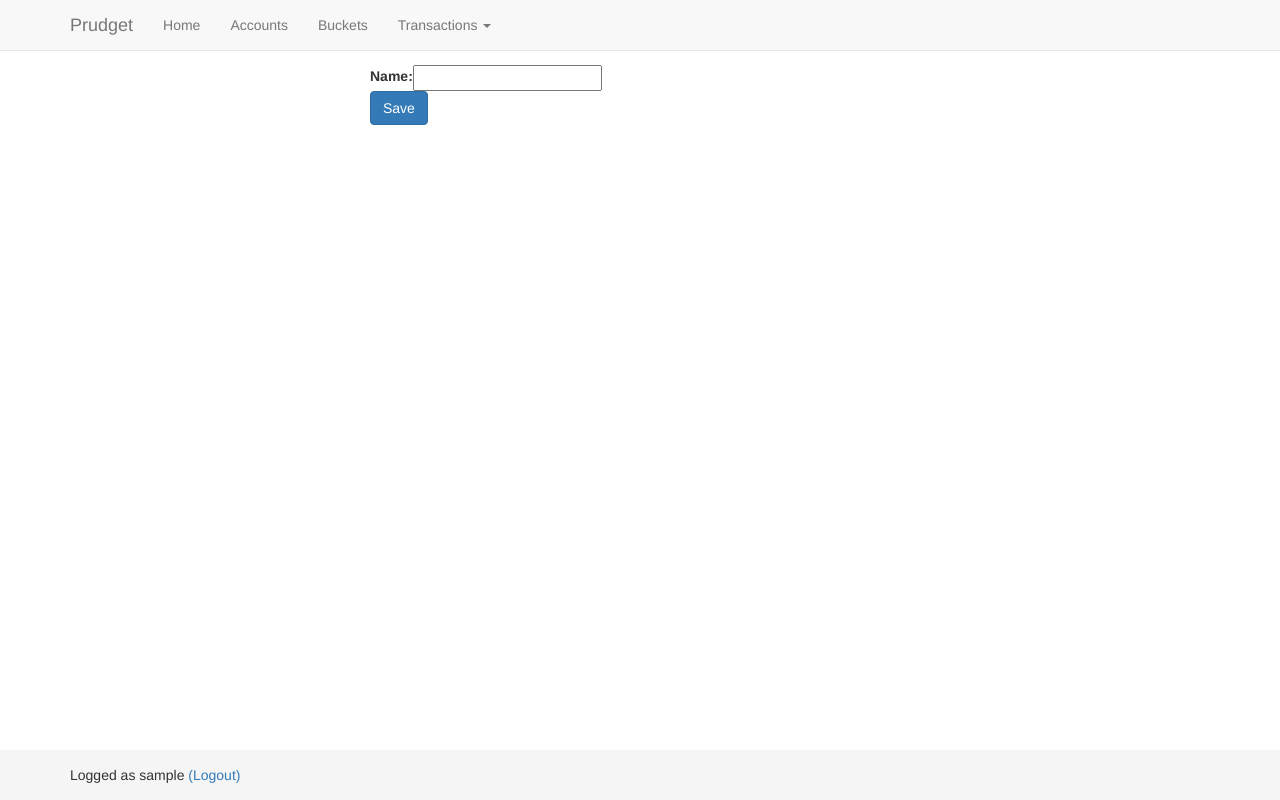
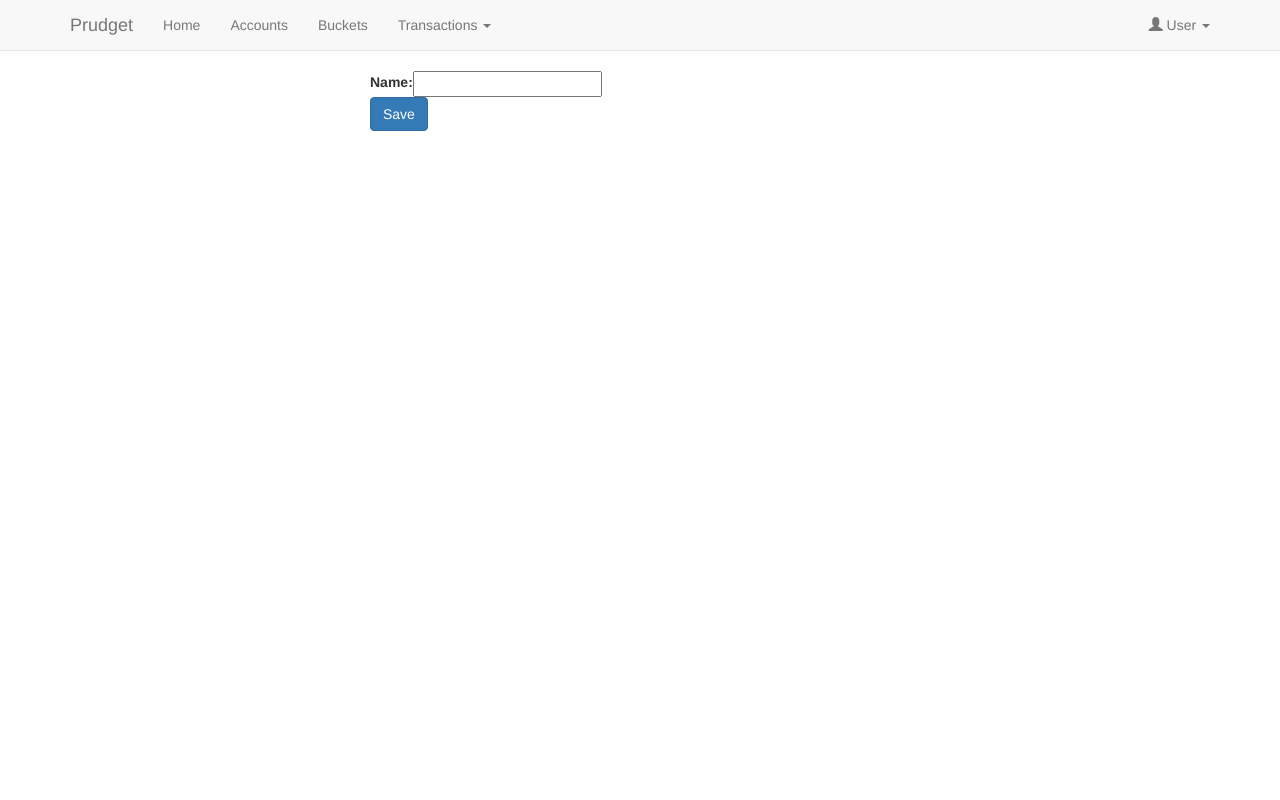
Before and after one commit to thyagostall/prudget, a Django app: page /bucket/ in a window 1280 px wide. Run offline with Django 3.2, Linux system fonts and the light colour scheme; the visitor is signed in with stand-in values (Sample User, id 1); some libraries are stand-ins or nearby versions.

Commit message:
Push logout to the navbar

```diff
--- a/templates/base.html
+++ b/templates/base.html
@@ -17,7 +17,7 @@
 <body>
 
 {% if not user.is_anonymous %}
-    <nav class="navbar navbar-default navbar-fixed-top">
+    <nav class="navbar navbar-default navbar-static-top">
         <div class="container">
             <div class="navbar-header">
                 <button type="button" class="navbar-toggle collapsed" data-toggle="collapse"
@@ -49,6 +49,16 @@
                         </ul>
                     </li>
                 </ul>
+
+                <ul class="nav navbar-nav navbar-right">
+                    <li class="dropdown">
+                        <a href="#" class="dropdown-toggle" data-toggle="dropdown" role="button" aria-haspopup="true"
+                           aria-expanded="true"><i class="glyphicon glyphicon-user"></i> User <span class="caret"></span></a>
+                        <ul class="dropdown-menu">
+                            <li><a href="{% url 'logout' %}">Logout</a></li>
+                        </ul>
+                    </li>
+                </ul>
             </div>
         </div>
     </nav>
@@ -56,18 +66,10 @@
 
 <div class="container">
 
-{% block content %}
-{% endblock content %}
+    {% block content %}
+    {% endblock content %}
 
 </div>
 
-<footer class="footer">
-    <div class="container">
-        {% if not user.is_anonymous %}
-            <p class="user-box">Logged as {{ user }} <a href="{% url 'logout' %}">(Logout)</a></p>
-        {% endif %}
-    </div>
-</footer>
-
 </body>
 </html>
--- a/transactions/static/transactions/style.css
+++ b/transactions/static/transactions/style.css
@@ -1,15 +1,5 @@
 body {
-    padding-top: 65px;
     padding-bottom: 80px;
-}
-
-.footer {
-    position: fixed;
-    padding: 15px;
-    bottom: 0;
-    width: 100%;
-    height: 50px;
-    background-color: #f5f5f5;
 }
 
 .table-cell-title {
```
